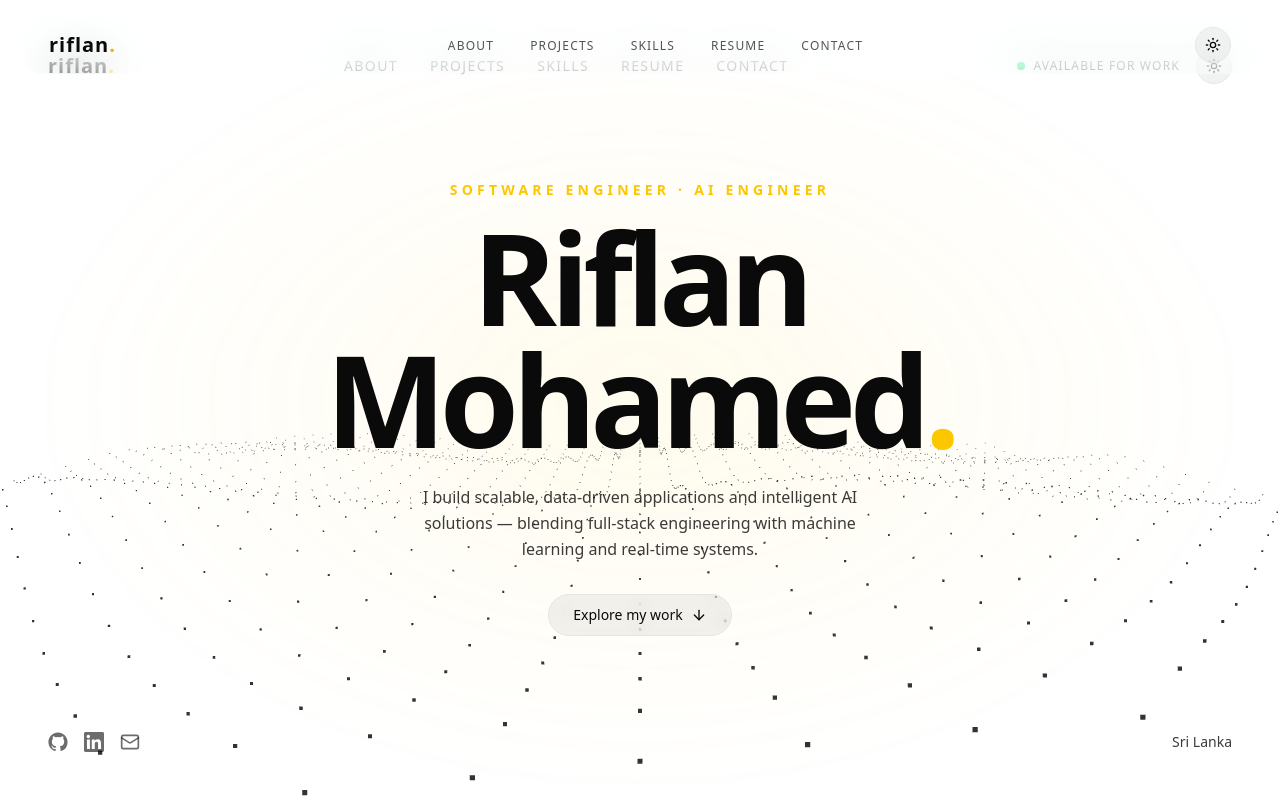
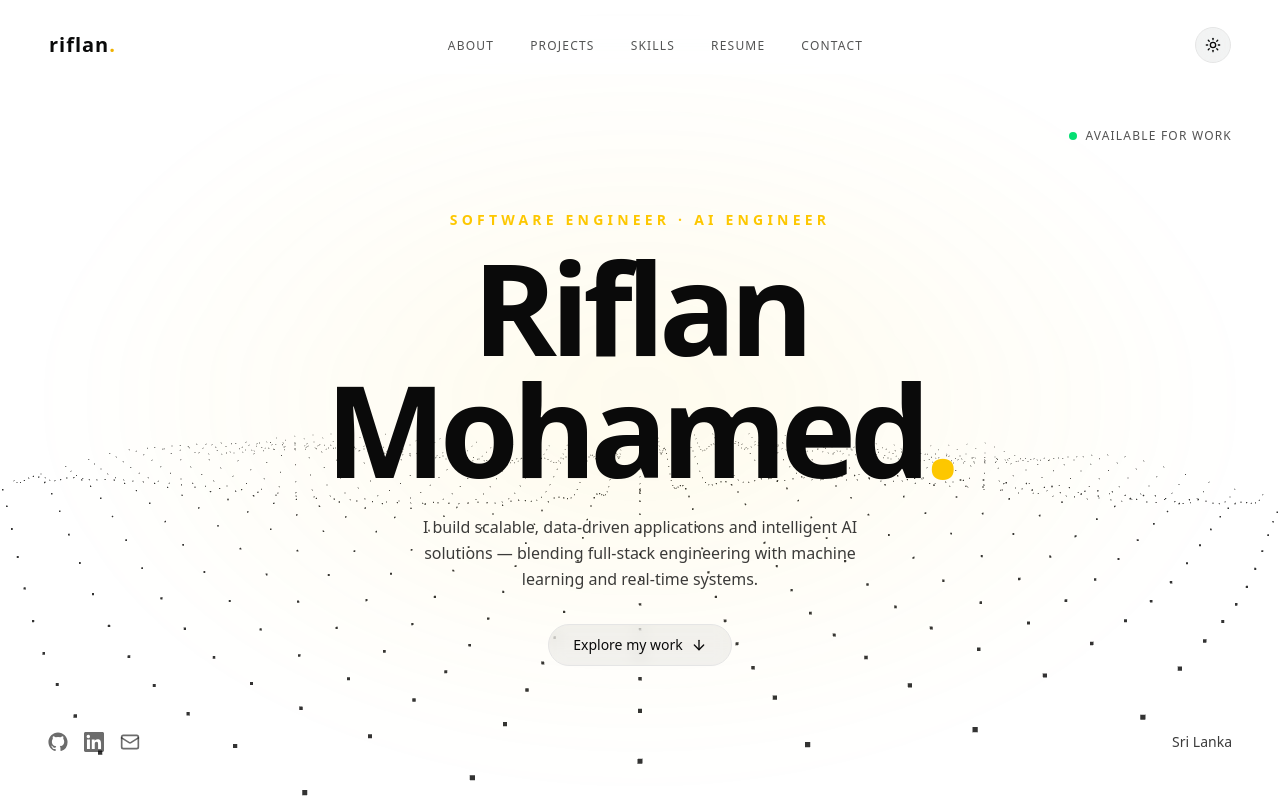
Before and after one commit to RizAhd/Portfolio-Updated, a React (Vite) app: page / in a window 1280 px wide. Shown: the top 800 px of the page. Built offline with nearby package versions, Linux system fonts and the light colour scheme.

Commit message:
refactor: simplify header structure and improve status display in ShaderHero component

```diff
--- a/src/components/ui/shader-hero.tsx
+++ b/src/components/ui/shader-hero.tsx
@@ -42,42 +42,21 @@ export const ShaderHero = ({ className, theme, onToggleTheme }: ShaderHeroProps)
         className="pointer-events-none absolute left-1/2 top-1/2 z-0 size-[120%] -translate-x-1/2 -translate-y-1/2 rounded-full bg-[radial-gradient(ellipse_at_center,rgba(250,204,21,0.08),transparent_55%)] blur-2xl"
       />
 
-      {/* Header */}
-      <header className="relative z-30 flex w-full max-w-7xl items-center justify-between">
-        <motion.div
-          initial={{ opacity: 0, x: -20 }}
-          animate={{ opacity: 1, x: 0 }}
-          transition={{ duration: 0.5 }}
-          className="text-xl font-bold tracking-wider"
-        >
-          riflan<span className="text-yellow-400">.</span>
-        </motion.div>
-        <div className="hidden items-center space-x-8 md:flex">
-          {navLinks.map((link) => (
-            <a
-              key={link.label}
-              href={link.href}
-              className="text-sm font-medium tracking-widest text-foreground/60 transition-colors hover:text-foreground"
-            >
-              {link.label}
-            </a>
-          ))}
-        </div>
-        <motion.div
+      {/* Header — just the live-status pill; nav + logo + theme toggle live in
+          the sticky Navbar that overlays the top of the page. */}
+      <header className="relative z-30 mt-16 flex w-full max-w-7xl items-center justify-end sm:mt-20">
+        <motion.span
           initial={{ opacity: 0, x: 20 }}
           animate={{ opacity: 1, x: 0 }}
           transition={{ duration: 0.5 }}
-          className="flex items-center gap-4"
+          className="flex items-center gap-2 text-xs font-medium tracking-widest text-foreground/70"
         >
-          <span className="hidden items-center gap-2 text-xs font-medium tracking-widest text-foreground/70 sm:flex">
-            <span className="relative flex h-2 w-2">
-              <span className="absolute inline-flex h-full w-full animate-ping rounded-full bg-green-400 opacity-75" />
-              <span className="relative inline-flex h-2 w-2 rounded-full bg-green-400" />
-            </span>
-            {profile.status.toUpperCase()}
+          <span className="relative flex h-2 w-2">
+            <span className="absolute inline-flex h-full w-full animate-ping rounded-full bg-green-400 opacity-75" />
+            <span className="relative inline-flex h-2 w-2 rounded-full bg-green-400" />
           </span>
-          <ThemeToggle theme={theme} onToggle={onToggleTheme} />
-        </motion.div>
+          {profile.status.toUpperCase()}
+        </motion.span>
       </header>
 
       {/* Center content — name + tagline overlaid on the shader */}
```
